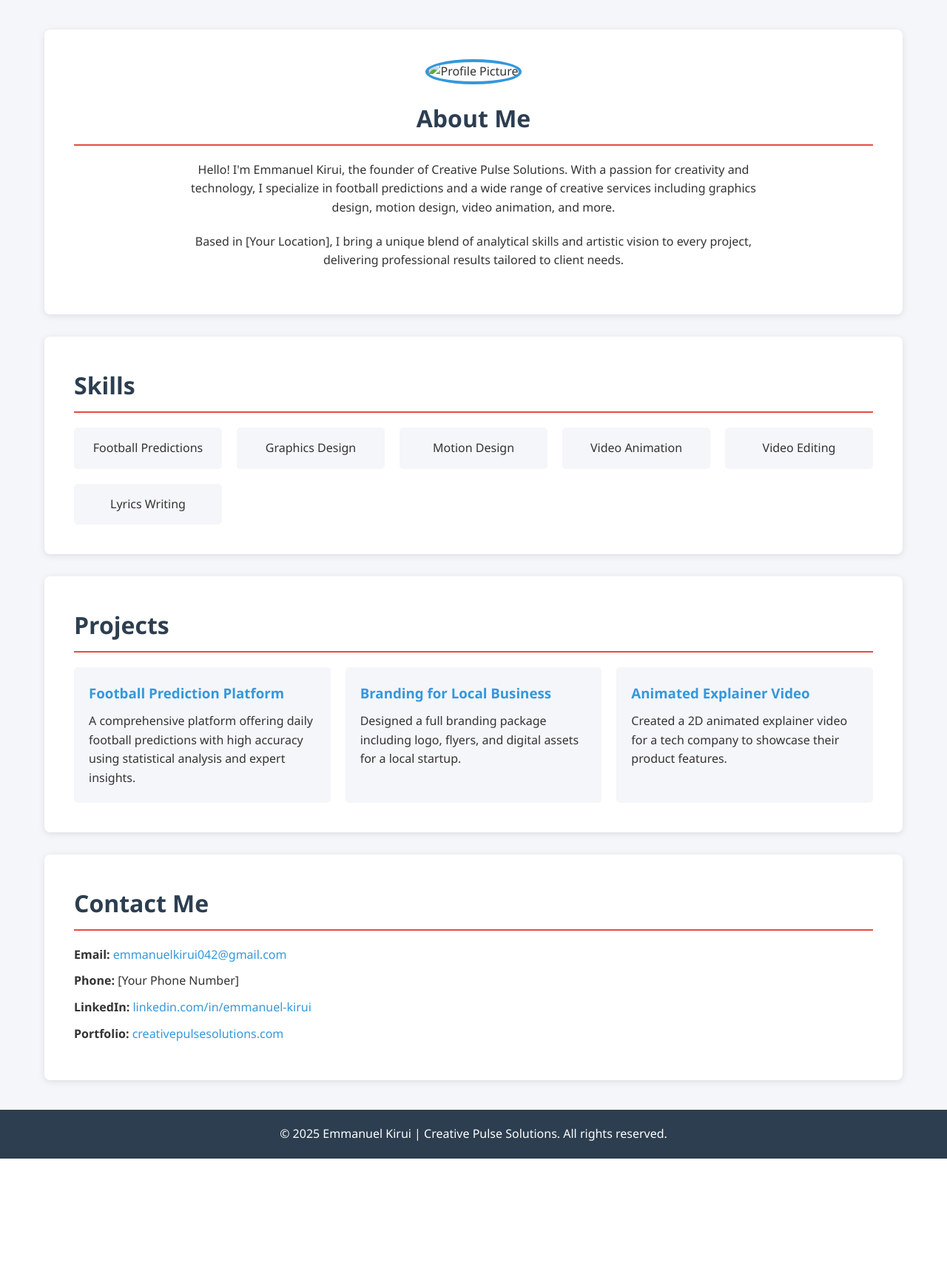
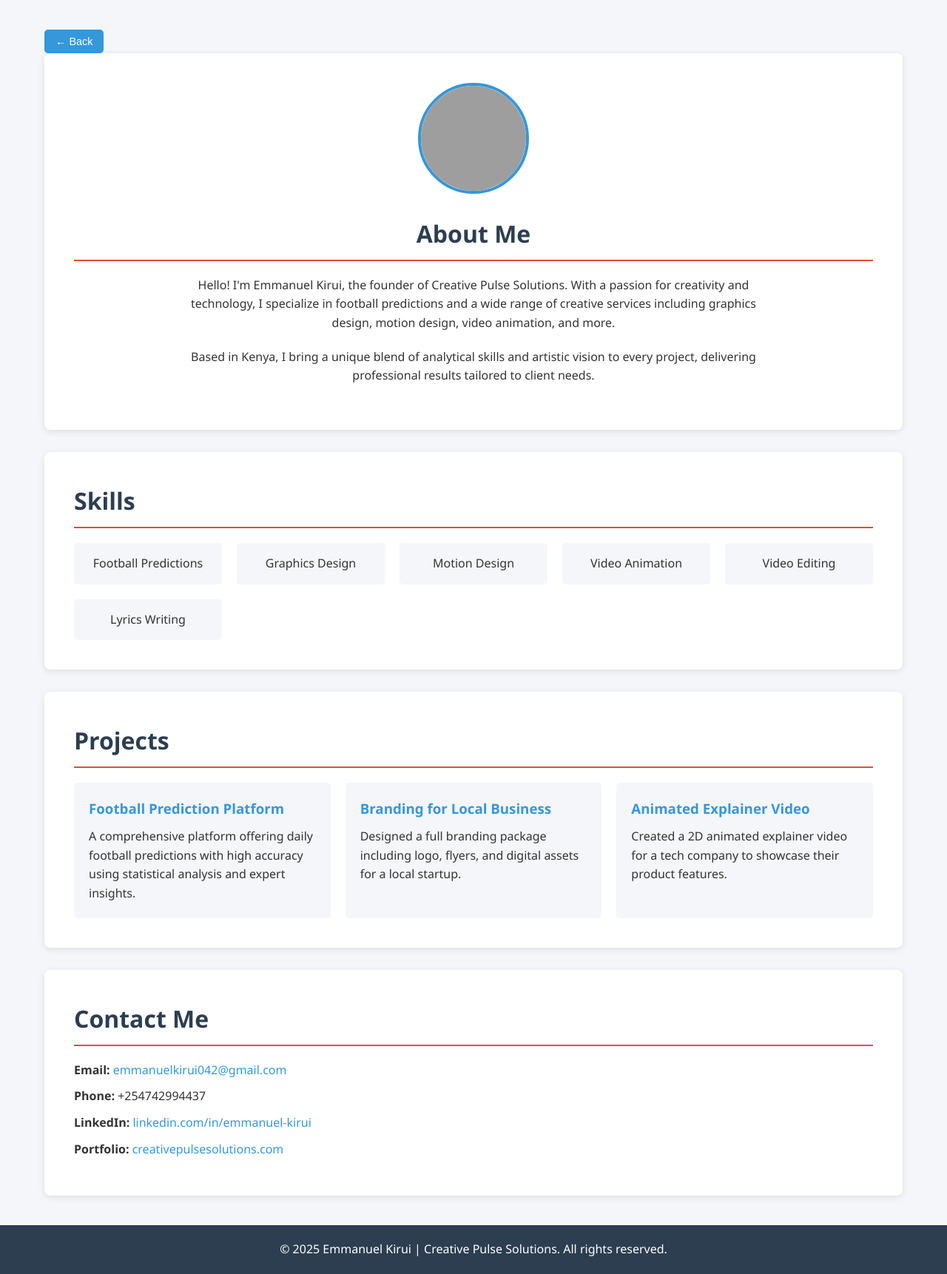
Before and after one commit to emmanuelkirui/emmanuelkirui.github.io, a PHP site: page /port.php in a window 1280 px wide. Shown: the part 80-1802 px from the top of the page at 74% size. Before the commit the page ends 1646 px from the top, so only its background shows below. Run offline with PHP 8.4, Linux system fonts and the light colour scheme; some libraries are stand-ins or nearby versions; grey boxes are pictures that could not be loaded.

Commit message:
Add files via upload

```diff
--- a/port.php
+++ b/port.php
@@ -138,6 +138,26 @@
 
         body.dark-mode nav ul li a:hover {
             background-color: var(--dark-secondary);
+        }
+
+         /* Back Button */
+         .back-btn {
+            background-color: var(--secondary-color);
+            color: white;
+            padding: 8px 15px;
+            border: none;
+            border-radius: 5px;
+            cursor: pointer;
+            transition: background-color 0.3s ease;
+            font-size: 0.9rem;
+        }
+
+        body.dark-mode .back-btn {
+            background-color: var(--dark-secondary);
+        }
+
+        .back-btn:hover {
+            background-color: #2980b9;
         }
 
         .theme-toggle {
@@ -402,10 +422,12 @@
                     <li><a href="#projects">Projects</a></li>
                     <li><a href="#contact">Contact</a></li>
                     <li>
+                        <div>
                         <label class="theme-toggle">
                             <input type="checkbox" id="theme-switch">
                             <span class="slider"></span>
                         </label>
+                        </div>
                     </li>
                 </ul>
             </nav>
@@ -413,11 +435,12 @@
     </header>
 
     <div class="container">
+    <button class="back-btn" onclick="window.history.back()">← Back</button>
         <section id="about">
-            <img src="https://via.placeholder.com/150" alt="Profile Picture" class="profile-img">
+            <img src="logo/LOGO2.png" alt="Profile Picture" class="profile-img">
             <h2>About Me</h2>
             <p>Hello! I'm Emmanuel Kirui, the founder of Creative Pulse Solutions. With a passion for creativity and technology, I specialize in football predictions and a wide range of creative services including graphics design, motion design, video animation, and more.</p>
-            <p>Based in [Your Location], I bring a unique blend of analytical skills and artistic vision to every project, delivering professional results tailored to client needs.</p>
+            <p>Based in Kenya, I bring a unique blend of analytical skills and artistic vision to every project, delivering professional results tailored to client needs.</p>
         </section>
 
         <section id="skills">
@@ -454,7 +477,7 @@
             <h2>Contact Me</h2>
             <ul>
                 <li><strong>Email:</strong> <a href="mailto:emmanuelkirui042@gmail.com">emmanuelkirui042@gmail.com</a></li>
-                <li><strong>Phone:</strong> [Your Phone Number]</li>
+                <li><strong>Phone:</strong> +254742994437</li>
                 <li><strong>LinkedIn:</strong> <a href="#">linkedin.com/in/emmanuel-kirui</a></li>
                 <li><strong>Portfolio:</strong> <a href="#">creativepulsesolutions.com</a></li>
             </ul>
```
